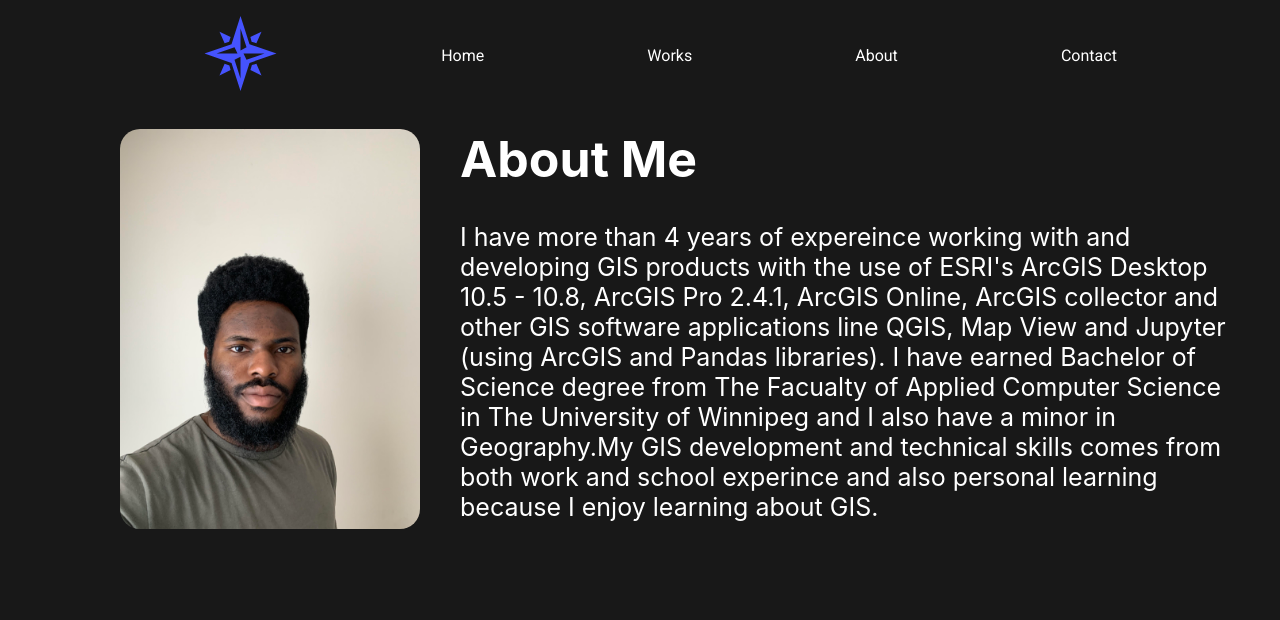
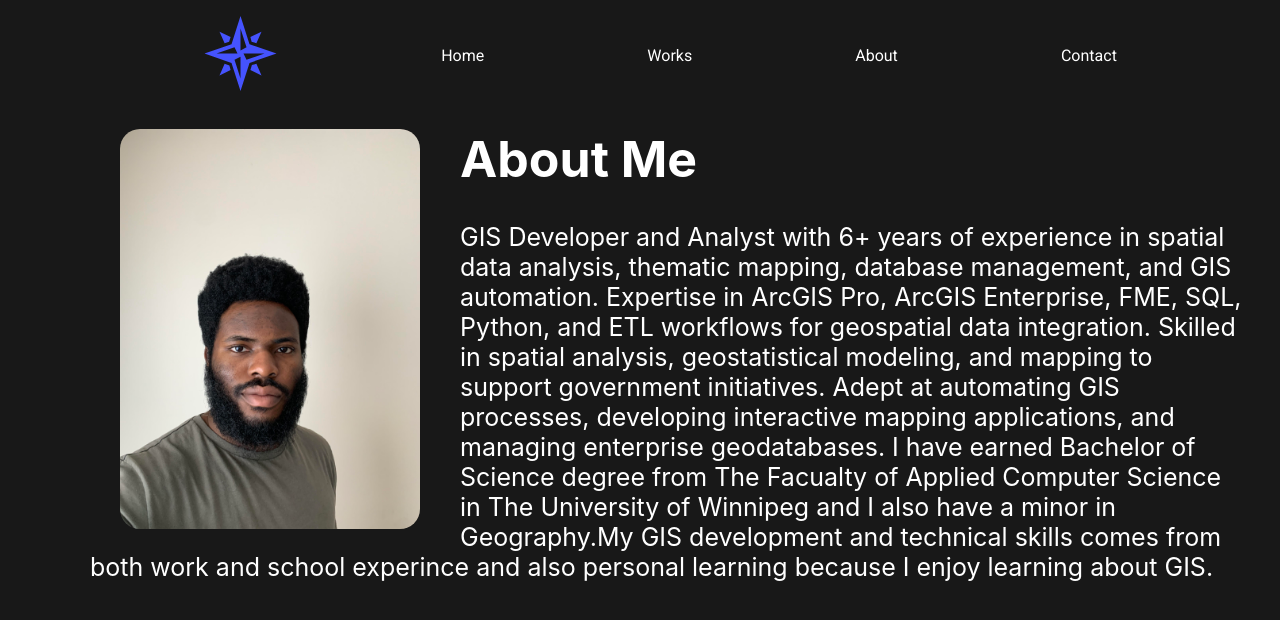
Before and after one commit to Eddy3133/GIS-Sample-Projects, a React (Create React App) app: page /about in a window 1280 px wide. Shown: the top 620 px of the page. Built offline with nearby package versions, Linux system fonts and the light colour scheme.

Commit message:
Update About.js

```diff
--- a/src/pages/About/About.js
+++ b/src/pages/About/About.js
@@ -13,7 +13,7 @@ function About() {
             <div className="aboutinfo">
             <h1>About Me</h1>
                 <p>
-                    I have more than 4 years of expereince working with and developing GIS products with the use of ESRI's ArcGIS Desktop 10.5 - 10.8, ArcGIS Pro 2.4.1, ArcGIS Online, ArcGIS collector and other GIS software applications line QGIS, Map View and Jupyter (using ArcGIS and Pandas libraries). I have earned Bachelor of Science degree from The Facualty of Applied Computer Science in The University of Winnipeg and I also have a minor in Geography.My GIS development and technical skills comes from both work and school experince and also personal learning because I enjoy learning about GIS.
+                    GIS Developer and Analyst with 6+ years of experience in spatial data analysis,  thematic mapping, database management, and GIS automation. Expertise in ArcGIS  Pro, ArcGIS Enterprise, FME, SQL, Python, and ETL workflows for geospatial data  integration. Skilled in spatial analysis, geostatistical modeling, and mapping to  support government initiatives. Adept at automating GIS processes, developing  interactive mapping applications, and managing enterprise geodatabases. I have earned Bachelor of Science degree from The Facualty of Applied Computer Science in The University of Winnipeg and I also have a minor in Geography.My GIS development and technical skills comes from both work and school experince and also personal learning because I enjoy learning about GIS.
               </p>
             </div>
 
```
